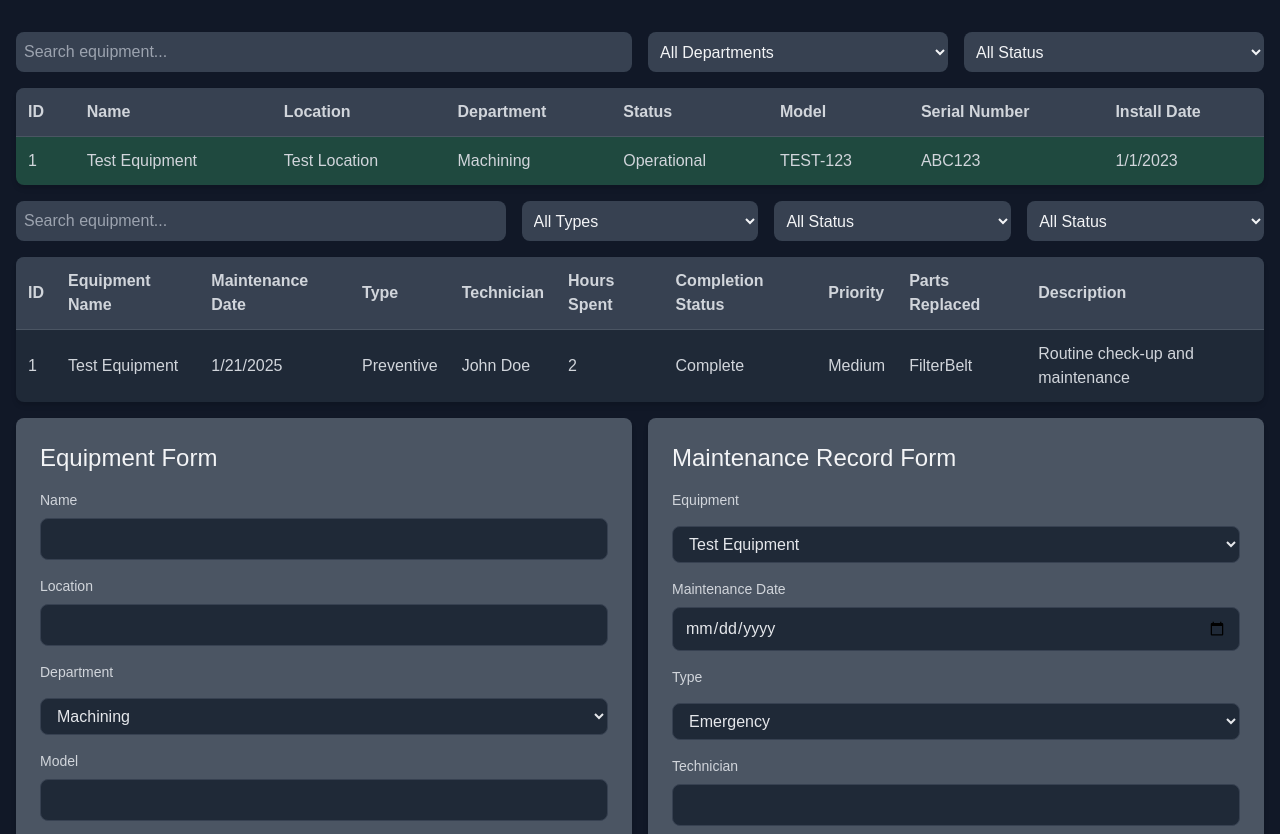
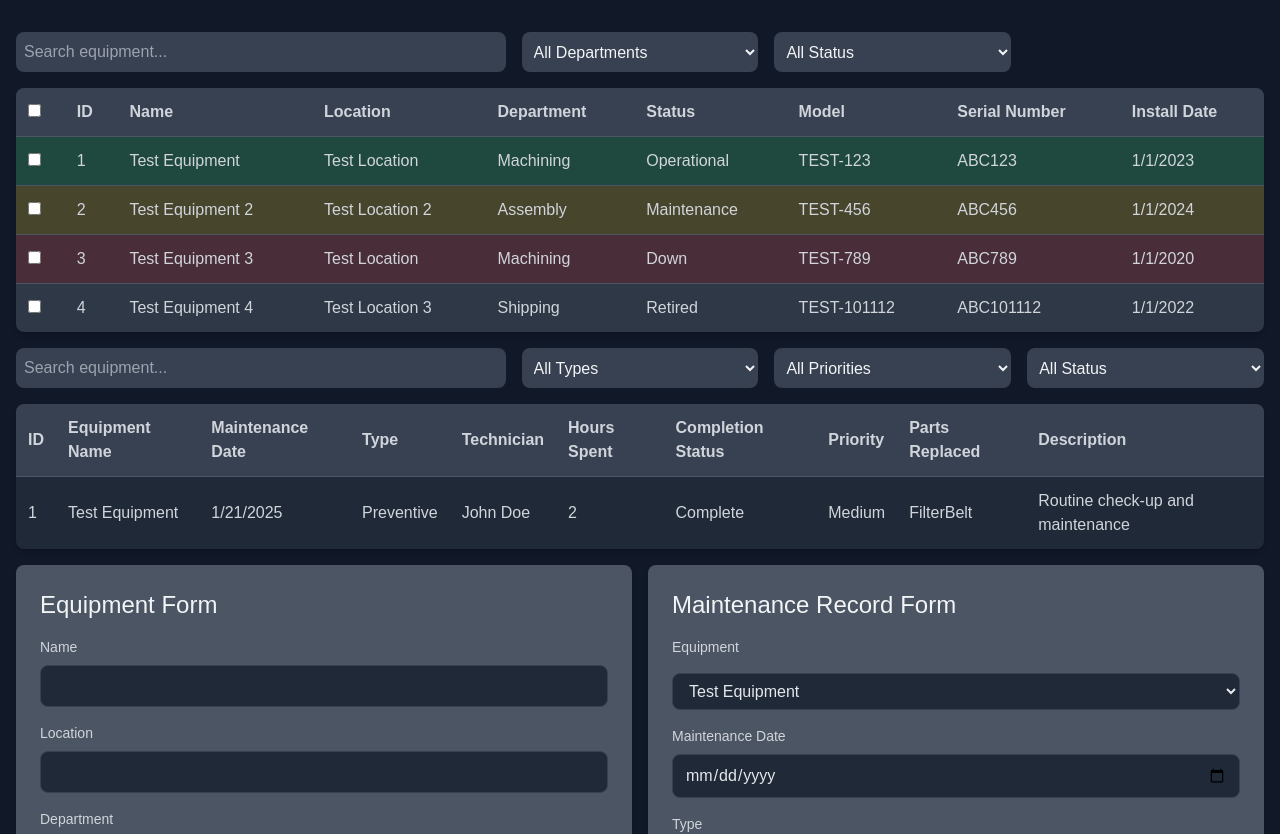
Before and after one commit to s3lven/maintenance-tracker, a Next.js app: page / in a window 1280 px wide. Shown: the top 834 px of the page. Built offline with nearby package versions, Linux system fonts and the light colour scheme.

Commit message:
feat: implement bulk status update functionality for equipment table

```diff
--- a/app/actions/equipment.ts
+++ b/app/actions/equipment.ts
@@ -1,6 +1,6 @@
 "use server";
 import { equipmentSchema } from "@/lib/validations";
-import { Equipment } from "@/types";
+import { Equipment, EquipmentStatus } from "@/types";
 import { revalidatePath } from "next/cache";
 
 const equipmentData: Equipment[] = [
@@ -14,6 +14,36 @@ const equipmentData: Equipment[] = [
     serialNumber: "ABC123",
     status: "Operational",
   },
+  {
+    id: "2",
+    name: "Test Equipment 2",
+    department: "Assembly",
+    installDate: new Date("2024-01-01"),
+    location: "Test Location 2",
+    model: "TEST-456",
+    serialNumber: "ABC456",
+    status: "Maintenance",
+  },
+  {
+    id: "3",
+    name: "Test Equipment 3",
+    department: "Machining",
+    installDate: new Date("2020-01-01"),
+    location: "Test Location",
+    model: "TEST-789",
+    serialNumber: "ABC789",
+    status: "Down",
+  },
+  {
+    id: "4",
+    name: "Test Equipment 4",
+    department: "Shipping",
+    installDate: new Date("2022-01-01"),
+    location: "Test Location 3",
+    model: "TEST-101112",
+    serialNumber: "ABC101112",
+    status: "Retired",
+  },
 ];
 
 export async function getEquipment(): Promise<Equipment[]> {
@@ -22,13 +52,13 @@ export async function getEquipment(): Promise<Equipment[]> {
 
 export async function addEquipment(prevState: unknown, formData: FormData) {
   const parsedFormData = {
-    name: formData.get('name') as string,
-    location: formData.get('location') as string,
-    department: formData.get('department') as string,
-    model: formData.get('model') as string,
-    serialNumber: formData.get('serialNumber') as string,
-    status: formData.get('status') as string,
-    installDate: new Date(formData.get('installDate') as string),
+    name: formData.get("name") as string,
+    location: formData.get("location") as string,
+    department: formData.get("department") as string,
+    model: formData.get("model") as string,
+    serialNumber: formData.get("serialNumber") as string,
+    status: formData.get("status") as string,
+    installDate: new Date(formData.get("installDate") as string),
   };
   console.log("Form data:", parsedFormData);
 
@@ -41,7 +71,7 @@ export async function addEquipment(prevState: unknown, formData: FormData) {
       message: "Form submission failed. Please check the errors.",
       inputs: {
         ...parsedFormData,
-        instalLDate: formData.get('installDate')
+        instalLDate: formData.get("installDate"),
       },
     };
   }
@@ -93,3 +123,25 @@ export async function deleteEquipment(
   revalidatePath("/");
   return { success: true, message: "Equipment deleted successfully" };
 }
+
+export async function bulkUpdateStatus(
+  ids: string[],
+  status: EquipmentStatus
+): Promise<{ success: boolean; message: string }> {
+  try {
+    console.log(ids, status);
+    // Update each equipment item in the array
+    ids.forEach((id) => {
+      const index = equipmentData.findIndex((e) => e.id === id);
+      if (index !== -1) {
+        equipmentData[index] = { ...equipmentData[index], status };
+      }
+    });
+
+    revalidatePath("/");
+    return { success: true, message: "Equipment status updated successfully" };
+  } catch (error) {
+    console.error(error)
+    return { success: false, message: "Failed to update equipment status" };
+  }
+}
--- a/app/components/equipment-table.tsx
+++ b/app/components/equipment-table.tsx
@@ -12,10 +12,28 @@ import {
   type SortingState,
 } from "@tanstack/react-table";
 import React from "react";
+import { bulkUpdateStatus } from "../actions/equipment";
 
 const columnHelper = createColumnHelper<Equipment>();
 
 const columns = [
+  columnHelper.display({
+    id: "select",
+    header: ({ table }) => (
+      <input
+        type="checkbox"
+        checked={table.getIsAllRowsSelected()}
+        onChange={table.getToggleAllRowsSelectedHandler()}
+      />
+    ),
+    cell: ({ row }) => (
+      <input
+        type="checkbox"
+        checked={row.getIsSelected()}
+        onChange={row.getToggleSelectedHandler()}
+      />
+    ),
+  }),
   columnHelper.accessor("id", {
     header: "ID",
     cell: (info) => info.getValue(),
@@ -62,6 +80,9 @@ const EquipmentTable = ({ data }: EquipmentTableProps) => {
   const [columnFilters, setColumnFilters] = React.useState<ColumnFiltersState>(
     []
   );
+  const [rowSelection, setRowSelection] = React.useState<
+    Record<string, boolean>
+  >({});
 
   const table = useReactTable({
     data,
@@ -71,14 +92,22 @@ const EquipmentTable = ({ data }: EquipmentTableProps) => {
     getCoreRowModel: getCoreRowModel(),
     getSortedRowModel: getSortedRowModel(),
     getFilteredRowModel: getFilteredRowModel(),
+    getRowId: (row) => row.id,
     state: {
       sorting,
       globalFilter,
       columnFilters,
+      rowSelection,
     },
     onGlobalFilterChange: setGlobalFilter,
     onColumnFiltersChange: setColumnFilters,
+    onRowSelectionChange: setRowSelection,
   });
+
+  const [editStatus, setEditStatus] = React.useState(
+    (table.getColumn("status")?.getFilterValue() as EquipmentStatus) ||
+      "Operational"
+  );
 
   const equipmentStatus: EquipmentStatus[] = [
     "Down",
@@ -88,15 +117,30 @@ const EquipmentTable = ({ data }: EquipmentTableProps) => {
   ];
 
   const statusColors: Record<EquipmentStatus, string> = {
-    Down: "bg-red-500/20",
-    Maintenance: "bg-yellow-500/20",
-    Operational: "bg-green-500/20",
-    Retired: "bg-gray-500/20",
+    Down: "bg-red-500/20 hover:bg-red-500/30",
+    Maintenance: "bg-yellow-500/20 hover:bg-yellow-500/30",
+    Operational: "bg-green-500/20 hover:bg-green-500/30",
+    Retired: "bg-gray-500/20 hover:bg-gray-500/30",
+  };
+
+  const handleBulkEdit = async () => {
+    // Get selected row IDs
+    const selectedRowIds = Object.keys(rowSelection).filter(
+      (id) => rowSelection[id]
+    );
+
+    const result = await bulkUpdateStatus(selectedRowIds, editStatus);
+
+    if (result.success) {
+      setRowSelection({});
+    } else {
+      console.error(result.message);
+    }
   };
 
   return (
     <div className="space-y-4 w-full">
-      <div className="grid grid-cols-4 gap-4">
+      <div className="grid grid-cols-5 gap-4">
         <input
           type="text"
           value={globalFilter}
@@ -136,6 +180,29 @@ const EquipmentTable = ({ data }: EquipmentTableProps) => {
             </option>
           ))}
         </select>
+
+        {Object.keys(rowSelection).length !== 0 && (
+          <div className="col-span-1 grid grid-cols-2 gap-2">
+            <select
+              className="p-2 rounded-lg bg-gray-700"
+              value={editStatus}
+              onChange={(e) => setEditStatus(e.target.value as EquipmentStatus)}
+            >
+              <option value="">All Status</option>
+              {equipmentStatus.map((status) => (
+                <option key={status} value={status}>
+                  {status}
+                </option>
+              ))}
+            </select>
+            <button
+              onClick={handleBulkEdit}
+              className="p-2 bg-blue-500 hover:bg-blue-600 rounded-lg"
+            >
+              Confirm Bulk Edit
+            </button>
+          </div>
+        )}
       </div>
       <table className="w-full border-collapse bg-gray-800 shadow-md rounded-lg overflow-hidden">
         <thead>
--- a/app/components/maintenance-record-table.tsx
+++ b/app/components/maintenance-record-table.tsx
@@ -130,7 +130,7 @@ const MaintenanceRecordTable = ({ data }: MaintenanceRecordTableProps) => {
             table.getColumn("priority")!.setFilterValue(e.target.value)
           }
         >
-          <option value="">All Status</option>
+          <option value="">All Priorities</option>
           {(["Low", "Medium", "High"] as MaintenanceRecordPriority[]).map(
             (item) => (
               <option key={item} value={item}>
```
